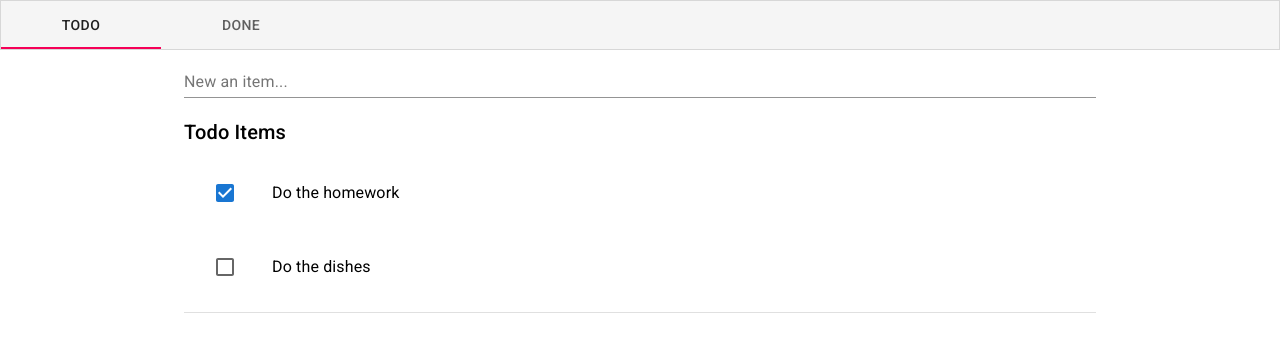
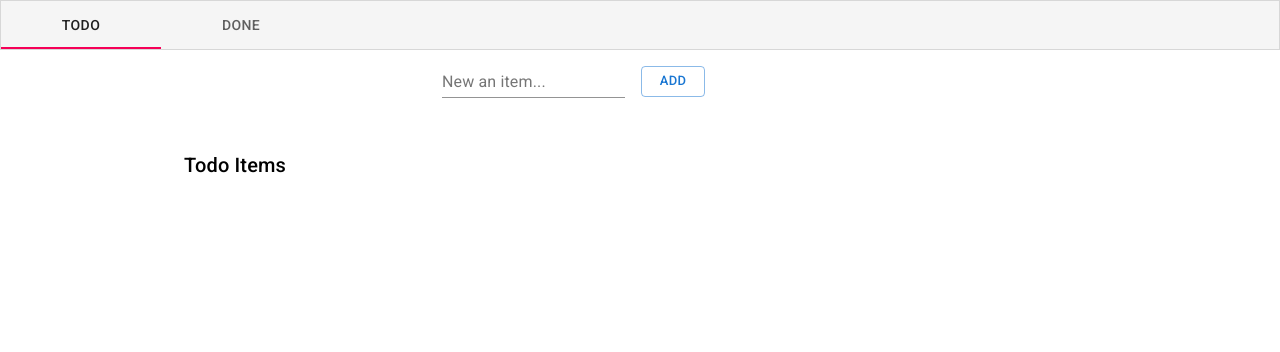
Before and after one commit to UrielVentura/todo-list-final-project, a React (Create React App) app: page /todo in a window 1280 px wide. Shown: the top 352 px of the page. Built offline with nearby package versions, Linux system fonts and the light colour scheme.

Commit message:
Redux alredy

```diff
--- a/src/components/Done.js
+++ b/src/components/Done.js
@@ -1,11 +1,48 @@
 import React from 'react'
+import { connect, useSelector, useDispatch } from 'react-redux'
+import { Container, Divider, List, ListItem, Typography} from '@material-ui/core'
+import { ListItemButton,ListItemIcon,Checkbox, ListItemText} from '@mui/material'
 
 const Done = () => {
+
+    const doneItems = useSelector(state => state.done);
+    const dispatch = useDispatch();
+
+    const setDoneStatus = (todo) =>{
+        dispatch({
+            type: "UPDATE_DONE",
+            todo
+        })
+    };
+
+
     return (
-        <div>
-            <h1>Done tab</h1>
-        </div>
+    <Container maxWidth="md">
+        <Typography variant="h6">
+            Done Items
+        </Typography>
+
+        <List>
+                {
+                    doneItems.map ( t =>(
+                        <ListItem key={t.id} onClick={() => setDoneStatus(t)} disabled={t.status === 1 ? true : false}>
+                            <ListItemButton >
+                                <ListItemIcon>
+                                    <Checkbox
+                                    edge="start"
+                                    checked={t.status === 1 ? 1 : 0}
+                                    />
+                                </ListItemIcon>
+                            <ListItemText id={t.id} primary={t.description} />
+                            </ListItemButton>
+                        </ListItem>
+
+                    ))
+                }
+        </List>
+        <Divider />
+</Container>
     )
 }
 
-export default Done
+export default connect(null, null)(Done)
--- a/src/components/Todo.js
+++ b/src/components/Todo.js
@@ -1,17 +1,50 @@
-import React from 'react'
+import React, { useState } from 'react'
 import { connect, useSelector, useDispatch } from 'react-redux'
 import { Container, Divider, List, ListItem, TextField, Typography} from '@material-ui/core'
-import { ListItemButton,ListItemIcon,Checkbox, ListItemText} from '@mui/material'
+import { ListItemButton,ListItemIcon,Checkbox, ListItemText, Button} from '@mui/material'
 
 const Todo = () => {
-    const todos = useSelector(state => state.todos);
+    const todosItems = useSelector(state => state.todos);
+    const [todo, setTodo] = useState('');
+    const [todoError, setTodoError] = useState(false)
+    const dispatch = useDispatch();
 
-    console.log(todos);
+    const setTodoStatus = (todo) =>{
+        dispatch({
+            type: "UPDATE_TODO",
+            todo
+        })
+    };
+
+    const newToDoHandler = () => {
+        const id = Math.random().toString(36).slice(2);
+        const newTodo = {
+            id,
+            description: todo,
+            status: 0
+        }
+
+        if(todo === ''){
+            setTodoError(true)
+            return
+        }
+
+        dispatch({
+            type: "ADD_TODO",
+            todo: newTodo
+        });
+        setTodo('');
+
+    };
 
 
     return (
         <Container maxWidth="md">
-            <TextField id="new-todo" label="New an item..." variant="standard" fullWidth />
+            <Container maxWidth="xs">
+                <TextField id="new-todo" label="New an item..." value={todo} error={todoError} onClick={() => setTodoError(false)} variant="standard" onChange={(e) => setTodo(e.target.value)} />
+                <Button variant="outlined" color="primary" sx={{margin: 2}} size="small" onClick={() => newToDoHandler()}>Add</Button>
+            </Container>
+
             <br/>
             <br/>
             <Typography variant="h6">
@@ -20,9 +53,10 @@ const Todo = () => {
 
             <List>
                     {
-                        todos.map ( t =>(
-                            <ListItem>
-                                <ListItemButton>
+                        todosItems.map ( t =>(
+                            <>
+                            <ListItem key={t.id} onClick={() => setTodoStatus(t)}>
+                                <ListItemButton >
                                     <ListItemIcon>
                                         <Checkbox
                                         edge="start"
@@ -32,11 +66,12 @@ const Todo = () => {
                                 <ListItemText id={t.id} primary={t.description} />
                                 </ListItemButton>
                             </ListItem>
+                            <Divider />
+                            </>
 
                         ))
                     }
             </List>
-            <Divider />
         </Container>
     )
 }
--- a/src/redux/store.js
+++ b/src/redux/store.js
@@ -1,24 +1,32 @@
 import {createStore} from 'redux';
 
 const initialState = {
-    todos: [
-        {
-            id:1,
-            description: "Do the homework",
-            status: 1
-        },
-        {
-            id:2,
-            description: "Do the dishes",
-            status: 0
-        }
-    ],
+    todos: [],
     done: []
 
 };
 
 const reducerToDo = (state = initialState, action) => {
     switch (action.type) {
+        case "UPDATE_TODO":
+            action.todo.status = 1;
+            return {
+                ...state,
+                done: state.done.concat(action.todo),
+                todos: state.todos.filter( todo => todo.id !== action.todo.id)
+            }
+        case "UPDATE_DONE":
+            action.todo.status = 0;
+            return {
+                ...state,
+                todos: state.todos.concat(action.todo),
+                done: state.done.filter( todo => todo.id !== action.todo.id)
+            }
+        case "ADD_TODO":
+            return {
+                ...state,
+                todos: state.todos.concat(action.todo)
+            }
         default:
             return state;
     }
```
